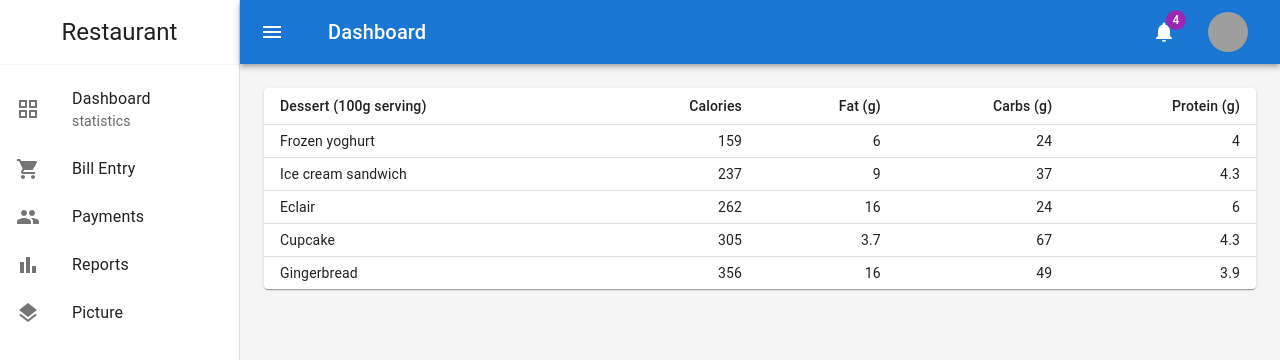
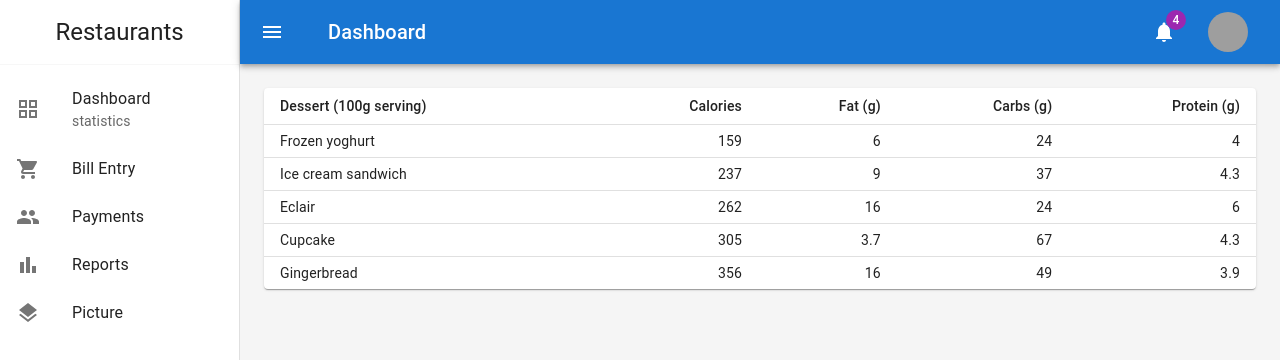
Before and after one commit to shyamsarkar/Restaurants, a React (Create React App) app in the folder frontend/: page /dashboard in a window 1280 px wide. Shown: the top 360 px of the page. Built offline with nearby package versions, Linux system fonts and the light colour scheme; grey boxes are pictures that could not be loaded.

Commit message:
Layout Component Separated (#46)

```diff
--- a/frontend/src/components/Layout/NavBar/index.js
+++ b/frontend/src/components/Layout/NavBar/index.js
@@ -15,11 +15,31 @@ import NotificationsIcon from "@mui/icons-material/Notifications";
 import Alerts from "../../../pages/Dashboard/Alerts";
 import { useSelector, useDispatch } from 'react-redux';
 
+const drawerWidth = 240;
+const settings = ["Profile", "Logout"];
+
+
+const AppBar = styled(MuiAppBar, {
+  shouldForwardProp: (prop) => prop !== "open",
+})(({ theme, open }) => ({
+  zIndex: theme.zIndex.drawer + 1,
+  transition: theme.transitions.create(["width", "margin"], {
+    easing: theme.transitions.easing.sharp,
+    duration: theme.transitions.duration.leavingScreen,
+  }),
+  ...(open && {
+    marginLeft: drawerWidth,
+    width: `calc(100% - ${drawerWidth}px)`,
+    transition: theme.transitions.create(["width", "margin"], {
+      easing: theme.transitions.easing.sharp,
+      duration: theme.transitions.duration.enteringScreen,
+    }),
+  }),
+}));
+
 const NavBar = () => {
-  const drawerWidth = 240;
   const [anchorElAlert, setAnchorElAlert] = useState(null);
   const [anchorElUser, setAnchorElUser] = useState(null);
-  const settings = ["Profile", "Logout"];
   const dispatch = useDispatch();
   const hideSidebar = useSelector((state) => state.sideBar.hideSidebar);
   const expandSidebar = useSelector((state) => state.sideBar.expandSidebar);
@@ -46,24 +66,6 @@ const NavBar = () => {
   const handleCloseUserMenu = () => {
     setAnchorElUser(null);
   };
-
-  const AppBar = styled(MuiAppBar, {
-    shouldForwardProp: (prop) => prop !== "open",
-  })(({ theme, open }) => ({
-    zIndex: theme.zIndex.drawer + 1,
-    transition: theme.transitions.create(["width", "margin"], {
-      easing: theme.transitions.easing.sharp,
-      duration: theme.transitions.duration.leavingScreen,
-    }),
-    ...(open && {
-      marginLeft: drawerWidth,
-      width: `calc(100% - ${drawerWidth}px)`,
-      transition: theme.transitions.create(["width", "margin"], {
-        easing: theme.transitions.easing.sharp,
-        duration: theme.transitions.duration.enteringScreen,
-      }),
-    }),
-  }));
 
   return (
     <>
--- a/frontend/src/components/Layout/SideBar/index.js
+++ b/frontend/src/components/Layout/SideBar/index.js
@@ -9,10 +9,7 @@ import bootstrap from "../../../assets/bootstrap.module.scss";
 import { mainListItems } from "../../../pages/Dashboard/listItems";
 import { useSelector } from 'react-redux';
 
-function SideBar() {
 const drawerWidth = 240;
-  const hideSidebar = useSelector((state) => state.sideBar.hideSidebar);
-  const expandSidebar = useSelector((state) => state.sideBar.expandSidebar);
 
 const Drawer = styled(MuiDrawer, {
   shouldForwardProp: (prop) => prop !== "open",
@@ -40,6 +37,9 @@ function SideBar() {
   },
 }));
 
+function SideBar() {
+  const hideSidebar = useSelector((state) => state.sideBar.hideSidebar);
+  const expandSidebar = useSelector((state) => state.sideBar.expandSidebar);
   return (
     <>
       {/* SideBar Start */}
@@ -61,7 +61,7 @@ function SideBar() {
             variant="h5"
             component="h5"
           >
-            Restaurant
+            Restaurants
           </Typography>
         </Toolbar>
         <Divider />
--- a/frontend/src/pages/Dashboard/index.js
+++ b/frontend/src/pages/Dashboard/index.js
@@ -81,7 +81,7 @@ export default function Dashboard() {
   const dispatch = useDispatch();
   const itemTypes = [1, 2, 3, 4, 5, 6, 7, 8, 9, 10, 11, 12, 13, 14, 15, 16, 17, 18, 19, 20];
   const toggleDrawer = () => {
-    dispatch({type: expandSidebar ? 'COLLAPSE_MENU' : 'EXPAND_MENU'})
+    dispatch({ type: expandSidebar ? 'COLLAPSE_MENU' : 'EXPAND_MENU' })
   };
   const [anchorElUser, setAnchorElUser] = useState(null);
   const [anchorElAlert, setAnchorElAlert] = useState(null);
@@ -131,7 +131,7 @@ export default function Dashboard() {
 
   useEffect(() => {
     const handleResize = () => {
-      dispatch({type: window.innerWidth < 600 ? 'HIDE_MENU' : 'SHOW_MENU'})
+      dispatch({ type: window.innerWidth < 600 ? 'HIDE_MENU' : 'SHOW_MENU' })
     };
 
     window.addEventListener("resize", handleResize);
@@ -141,139 +141,11 @@ export default function Dashboard() {
     };
   }, []);
 
-  return (
-    <ThemeProvider theme={defaultTheme}>
-      <Box className={`${bootstrap.dFlex}`}>
-        <CssBaseline />
-        {/* NavBar Start */}
-        <AppBar
-          position="absolute"
-          className={`${hideSidebar ? bootstrap.w100 : ""}`}
-          open={expandSidebar}
-        >
-          <Toolbar className={`${bootstrap.ps5}`}>
-            <IconButton
-              edge="start"
-              color="inherit"
-              aria-label="open drawer"
-              onClick={toggleDrawer}
-              sx={{ marginRight: "36px" }}
-            >
-              <MenuIcon />
-            </IconButton>
-            <Typography
-              component="h1"
-              variant="h6"
-              color="inherit"
-              noWrap
-              sx={{ flexGrow: 1 }}
-            >
-              Dashboard
-            </Typography>
-            <Box className={`${bootstrap.mS3} `}>
-              <IconButton onClick={handleOpenAlert} color="inherit">
-                <Badge badgeContent={4} color="secondary">
-                  <NotificationsIcon />
-                </Badge>
-              </IconButton>
-              <Menu
-                className={`${bootstrap.mT5}`}
-                id="menu-appbar"
-                anchorEl={anchorElAlert}
-                anchorOrigin={{
-                  vertical: "top",
-                  horizontal: "right",
-                }}
-                keepMounted
-                transformOrigin={{
-                  vertical: "top",
-                  horizontal: "right",
-                }}
-                open={Boolean(anchorElAlert)}
-                onClose={handleCloseAlert}
-              >
-                <Alerts />
-              </Menu>
-            </Box>
-            <Box className={`${bootstrap.mS3} `}>
-              <IconButton onClick={handleOpenUserMenu}>
-                <Avatar
-                  alt="Remy Sharp"
-                  src="https://mui.com/static/images/avatar/2.jpg"
-                />
-              </IconButton>
-              <Menu
-                className={`${bootstrap.mT5}`}
-                id="menu-appbar"
-                anchorEl={anchorElUser}
-                anchorOrigin={{
-                  vertical: "top",
-                  horizontal: "right",
-                }}
-                keepMounted
-                transformOrigin={{
-                  vertical: "top",
-                  horizontal: "right",
-                }}
-                open={Boolean(anchorElUser)}
-                onClose={handleCloseUserMenu}
-              >
-                {settings.map((setting) => (
-                  <MenuItem key={setting} onClick={handleCloseUserMenu}>
-                    <Typography textAlign="center">{setting}</Typography>
-                  </MenuItem>
-                ))}
-              </Menu>
-            </Box>
-          </Toolbar>
-        </AppBar>
-        {/* NavBar End */}
-        {/* SideBar Start */}
-        <Drawer
-          className={`${hideSidebar && !expandSidebar ? bootstrap.dNone : ""}`}
-          variant="permanent"
-          open={expandSidebar}
-        >
-          <Toolbar
-            sx={{
-              display: "flex",
-              alignItems: "center",
-              justifyContent: "flex-end",
-              px: [1],
-            }}
-          >
-            <Typography
-              className={`${bootstrap.textCenter} ${bootstrap.w100}`}
-              variant="h5"
-              component="h5"
-            >
-              Restaurant
-            </Typography>
-          </Toolbar>
-          <Divider />
-          <List component="nav">{mainListItems}</List>
-        </Drawer>
-        {/* SideBar End */}
-        {/* Container Start */}
-        <Box
-          component="main"
-          sx={{
-            backgroundColor: (theme) =>
-              theme.palette.mode === "light"
-                ? theme.palette.grey[100]
-                : theme.palette.grey[900],
-            flexGrow: 1,
-            height: "100vh",
-            overflow: "auto",
-          }}
-        >
-          <Toolbar />
-          <Box className={`${bootstrap.pX4} ${bootstrap.mY4}`}>
-            <DataTable />
-          </Box>
-        </Box>
-        {/* Container End */}
-      </Box>
-    </ThemeProvider>
+  return (<>
+    <Toolbar />
+    <Box className={`${bootstrap.pX4} ${bootstrap.mY4}`}>
+      <DataTable />
+    </Box>
+  </>
   );
 }
--- a/frontend/src/pages/Landing/index_old.js
+++ b/frontend/src/pages/Landing/index_old.js
@@ -33,7 +33,7 @@ function Landing() {
               <LunchDiningIcon sx={{ width: 40, height: 40 }} />
             </IconButton>
             <Typography variant="h5" color="inherit" noWrap>
-              Restaurant
+              Restaurants
             </Typography>
           </Box>
           <div className={styles.nav_links}>
--- a/frontend/src/routes.js
+++ b/frontend/src/routes.js
@@ -18,7 +18,11 @@ const router = createBrowserRouter([
   },
   {
     path: "dashboard",
-    element: <Dashboard />,
+    element: (
+      <Layout>
+        <Dashboard />
+      </Layout>
+    ),
   },
   {
     path: "bill-entry",
```
Lines whose indentation alone changed are shown as unchanged.
